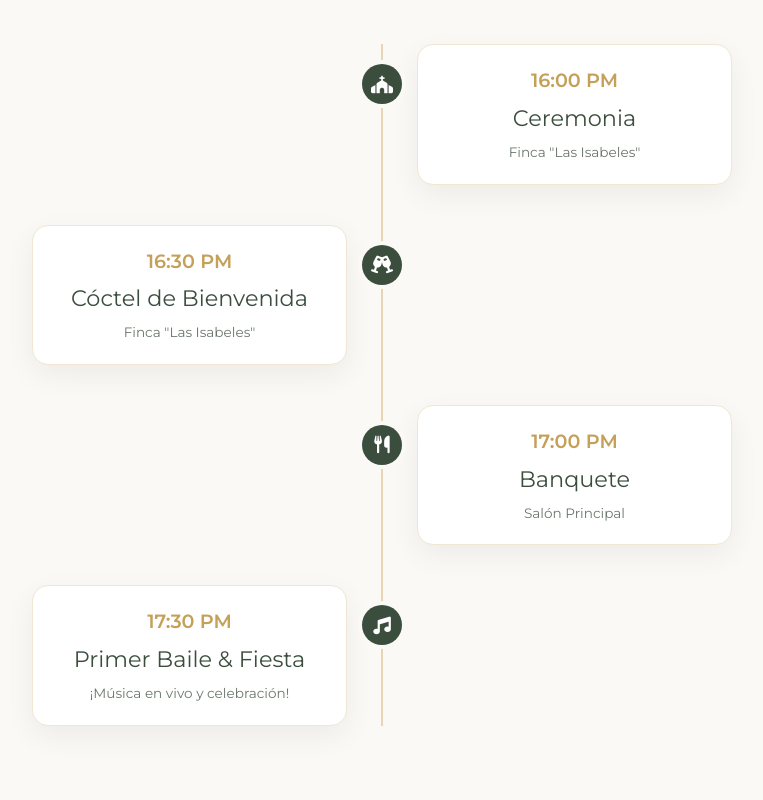
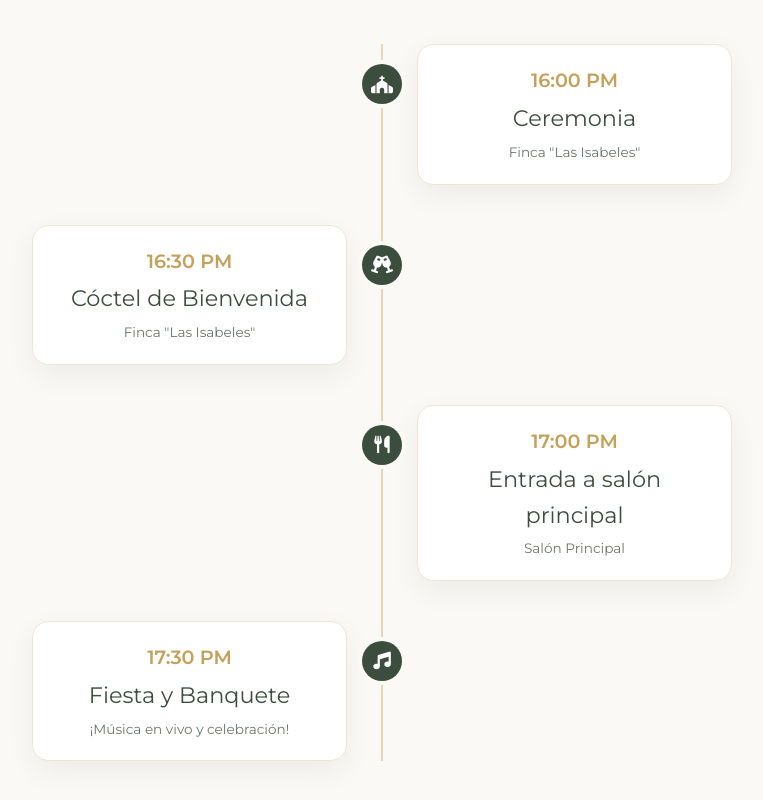
Before and after one commit to jesusalmanza/Boda, a plain HTML site: page index.html in a window 1280 px wide. Shown: the part 2379-3179 px from the top of the page, without its empty margins (258-1021 px from the left). Drawn offline with nearby package versions, Linux system fonts and the light colour scheme.

```diff
--- a/index.html
+++ b/index.html
@@ -803,7 +803,7 @@
                 <div class="timeline-icon"><i class="fa-solid fa-utensils"></i></div>
                 <div class="timeline-content">
                     <div class="timeline-time">17:00 PM</div>
-                    <div class="timeline-title">Banquete</div>
+                    <div class="timeline-title">Entrada a salón principal</div>
                     <p style="font-size: 0.85rem; color: var(--text-muted);">Salón Principal</p>
                 </div>
             </div>
@@ -811,7 +811,7 @@
                 <div class="timeline-icon"><i class="fa-solid fa-music"></i></div>
                 <div class="timeline-content">
                     <div class="timeline-time">17:30 PM</div>
-                    <div class="timeline-title">Primer Baile & Fiesta</div>
+                    <div class="timeline-title">Fiesta y Banquete</div>
                     <p style="font-size: 0.85rem; color: var(--text-muted);">¡Música en vivo y celebración!</p>
                 </div>
             </div>
```
